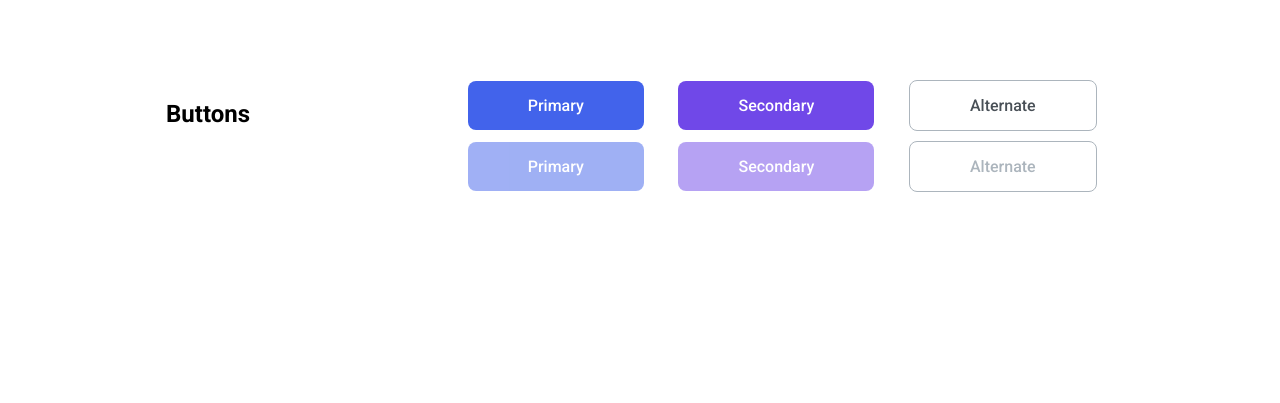
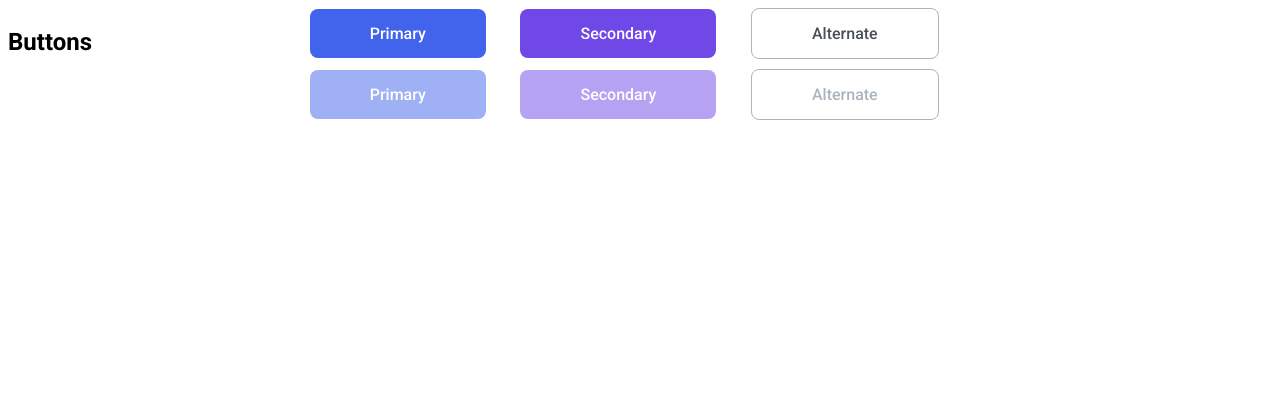
Before and after one commit to js-tasks-ru/htmlcss-20210513_mrmldsky27, a website: page 03-lection1/01-button/index.html in a window 1280 px wide. Drawn offline with Linux system fonts and the light colour scheme.

Commit message:
minor changes

```diff
--- a/03-lection1/01-button/grid.css
+++ b/03-lection1/01-button/grid.css
@@ -1,7 +1,6 @@
 .grid {
     display: flex;
     width: 75%;
-    margin: 10vh auto 0;
     min-height: 40vh;
     align-items: flex-start;
 }
```
